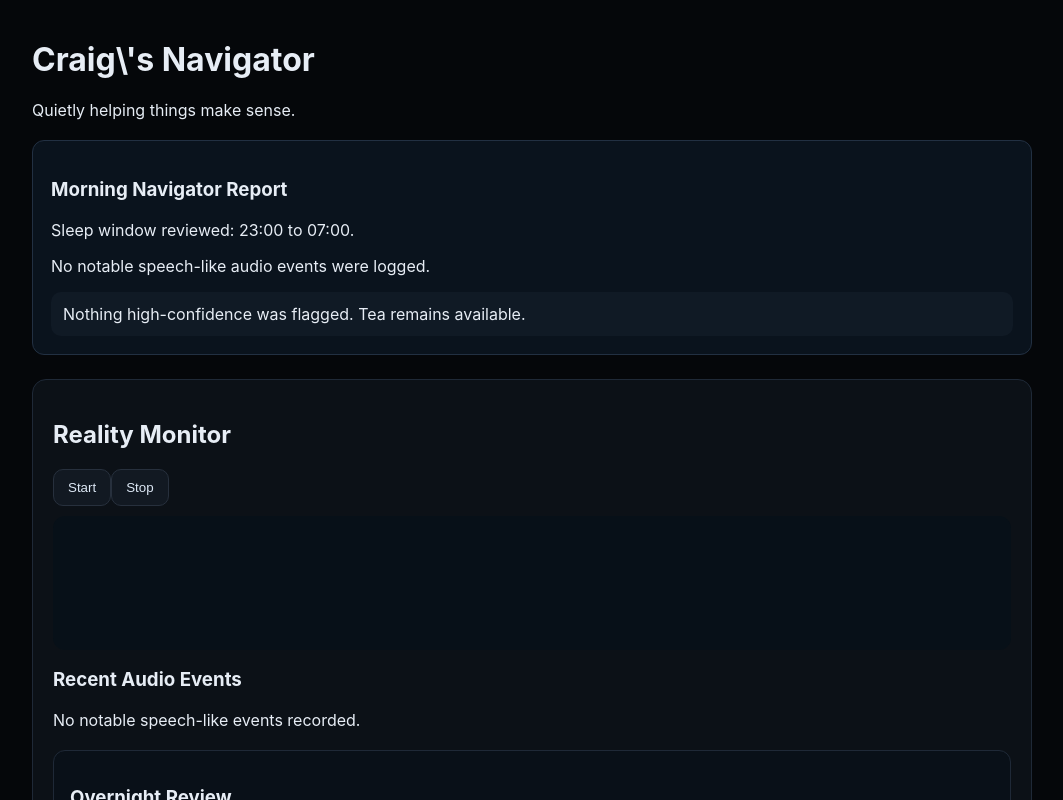
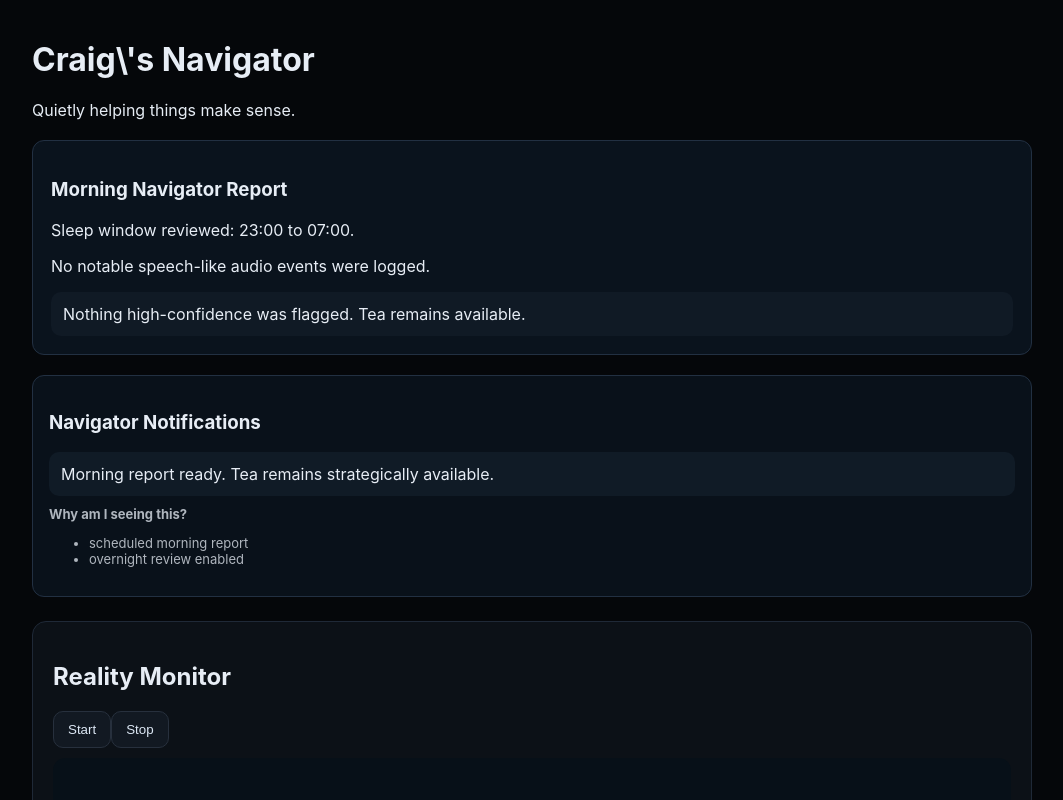
Before and after one commit to ocrowleymatt-stack/craigs-navigator, a React (Vite) app: page / in a window 1280 px wide. Shown: the top 800 px of the page, without its empty margins (108-1171 px from the left). Built offline with nearby package versions, Linux system fonts and the light colour scheme.

Commit message:
Add notification centre to dashboard

```diff
--- a/src/App.jsx
+++ b/src/App.jsx
@@ -3,12 +3,14 @@ import {createRoot} from 'react-dom/client';
 import './styles/app.css';
 import RealityMonitor from './components/RealityMonitor';
 import MorningReport from './components/MorningReport';
+import NotificationCentre from './components/NotificationCentre';
 
 createRoot(document.getElementById('root')).render(
 <main className='app-shell'>
 <h1>Craig\'s Navigator</h1>
 <p>Quietly helping things make sense.</p>
 <MorningReport overnightEvents={[]}/>
+<NotificationCentre/>
 <RealityMonitor/>
 </main>
 );
```
